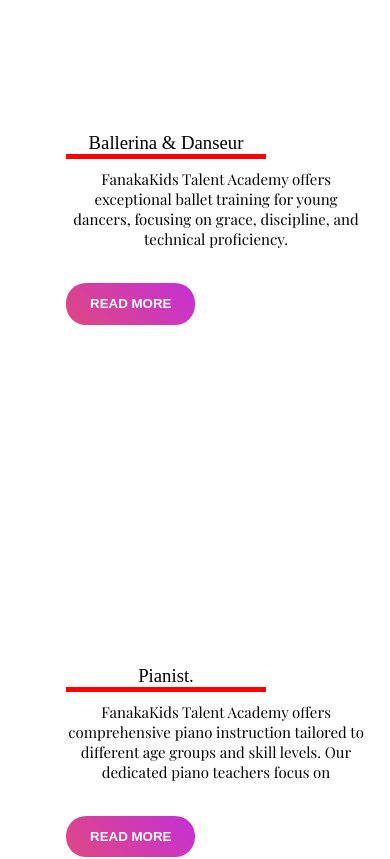
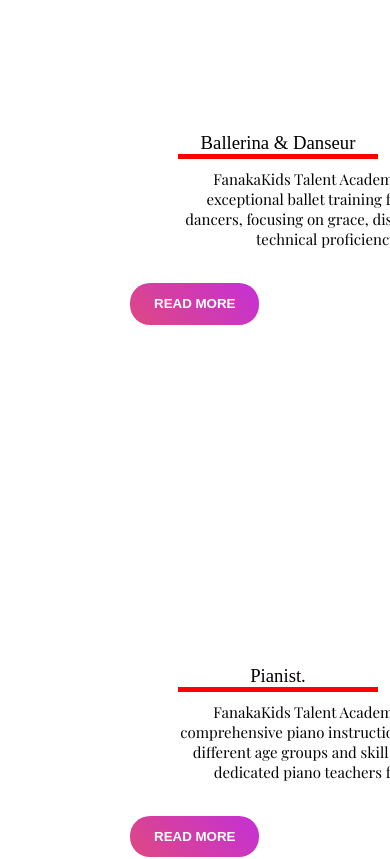
Before and after one commit to tobias-omondi/Fanakakids, a React (Create React App) app in the folder fanakakidstalents/: page / in a window 390 px wide. Shown: the part 1960-2819 px from the top of the page. Built offline with nearby package versions, Linux system fonts and the light colour scheme; a web font is replaced by a local one.

Commit message:
updated css style

```diff
--- a/fanakakidstalents/src/components/Event.css
+++ b/fanakakidstalents/src/components/Event.css
@@ -101,22 +101,20 @@
         max-width: 250px;
         max-height: 300px;
         align-items: center;
-        margin-left: 1rem;
+
     }
     .class-headings h3 {
         text-align: center;
-        max-width: 200px;
-        margin-left: 1rem;
+        max-width: 200px
     }
     .class-img p {
         max-width: 300px;
-        margin-left: 1rem;
+
     }
     .class-headings h4 {
         text-align: center;
+    }
+    /* .class-img button {
         margin-left: 1rem;
-    }
-    .class-img button {
-        margin-left: 1rem;
-    }
+    } */
 }
```
